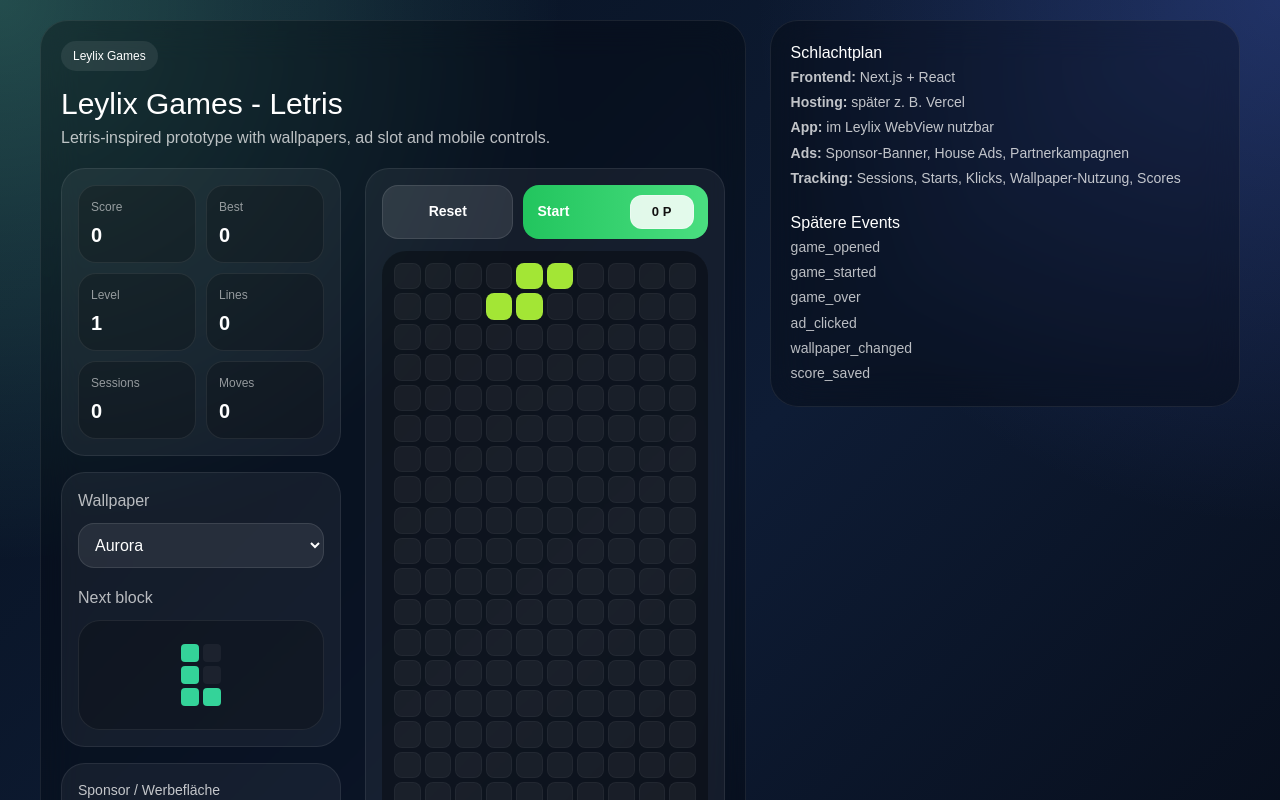
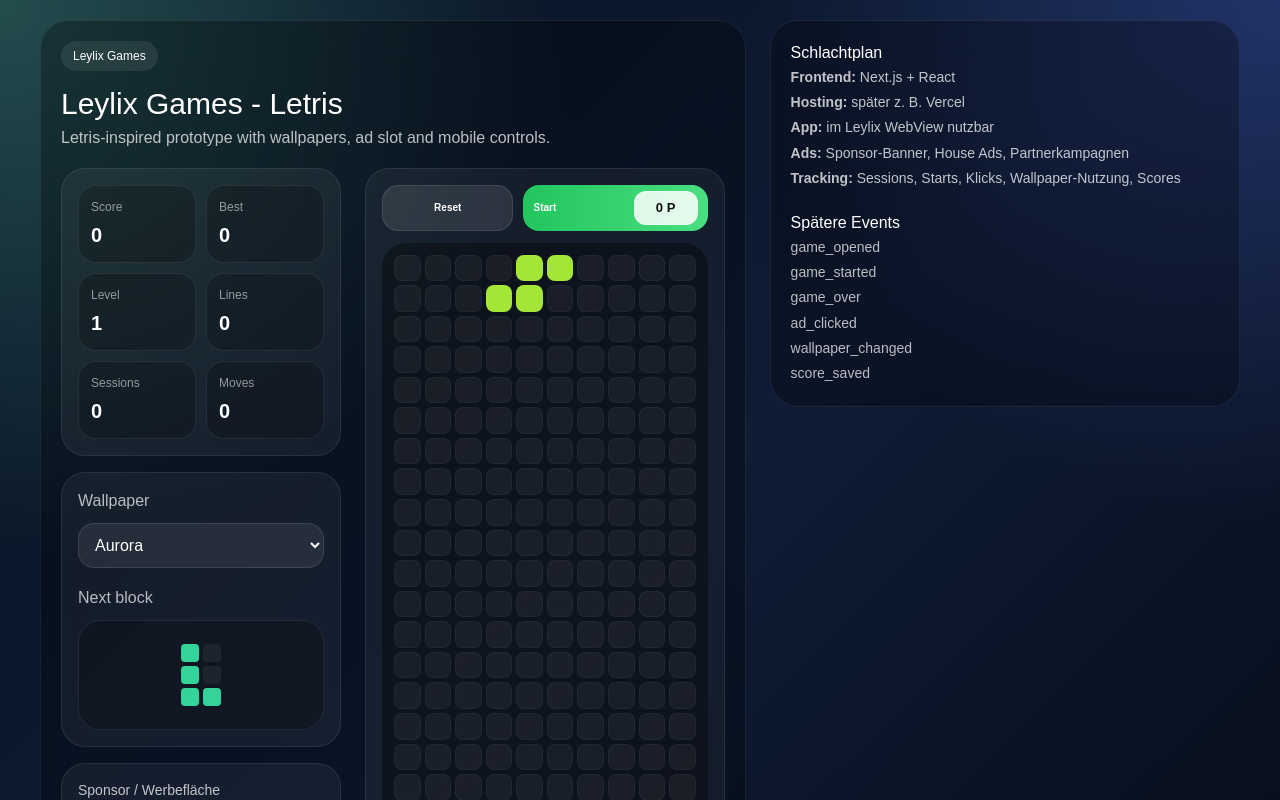
Before and after one commit to Vuneco/leylix-game-zone, a Next.js app: page / in a window 1280 px wide. Shown: the top 800 px of the page. Built offline with nearby package versions, Linux system fonts and the light colour scheme.

Commit message:
label höhe geändert

```diff
--- a/app/page.tsx
+++ b/app/page.tsx
@@ -617,11 +617,11 @@
       background: "rgba(255,255,255,0.1)",
       color: "white",
       border: "1px solid rgba(255,255,255,0.1)",
-      padding: "10px",
+      padding: "6px",
       borderRadius: "16px",
       cursor: "pointer",
       fontWeight: 700,
-      fontSize: "14px",
+      fontSize: "10px",
     }}
   >
     Reset
@@ -635,11 +635,11 @@
       justifyContent: "space-between",
       gap: "12px",
       width: "100%",
-      padding: "10px 14px",
+      padding: "6px 10px",
       borderRadius: "16px",
       border: "none",
       fontWeight: 700,
-      fontSize: "14px",
+      fontSize: "10px",
       cursor: "pointer",
       background: running
         ? "linear-gradient(90deg, #ef4444, #f87171)"
```
